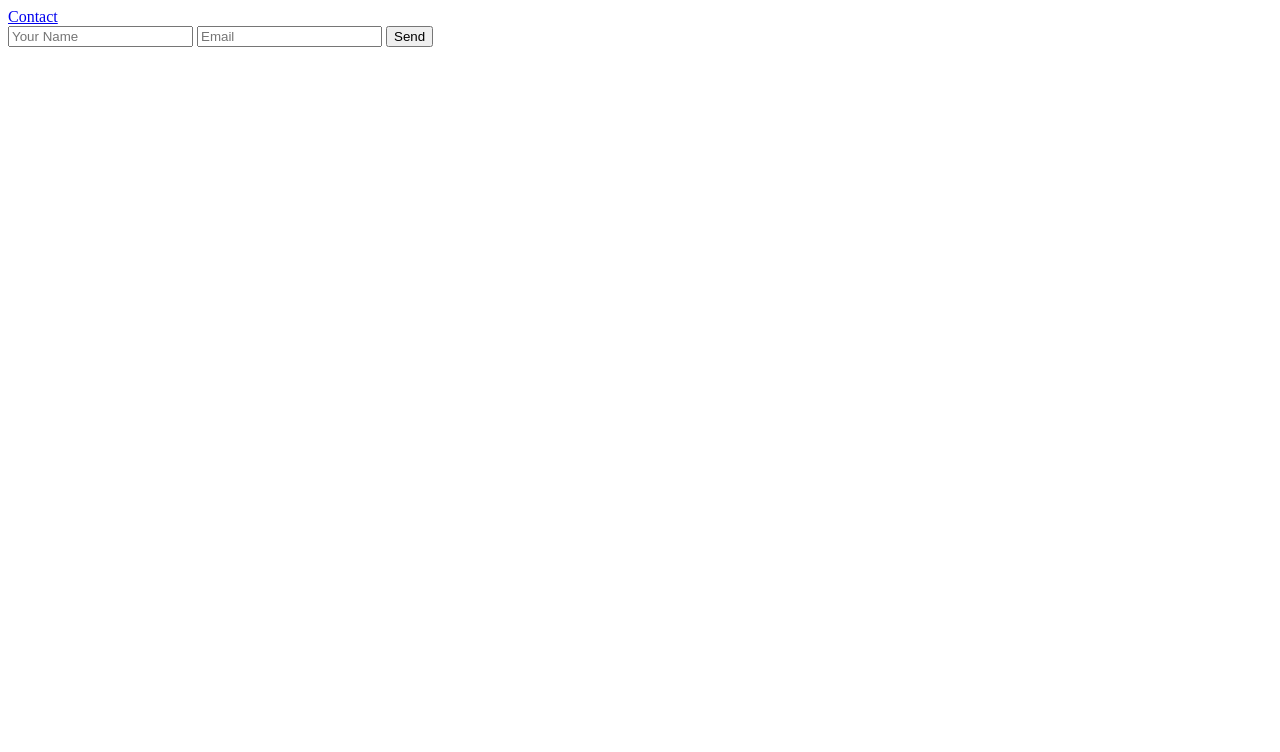
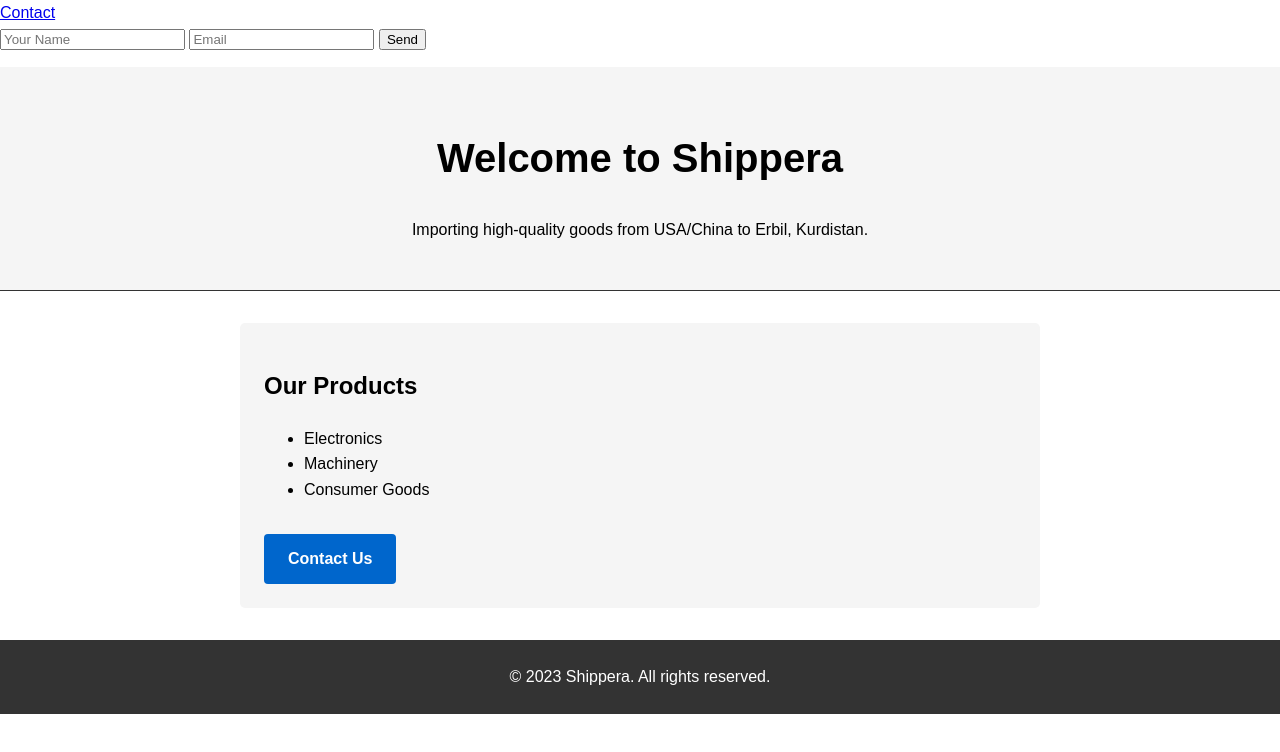
Before and after one commit to Shippera/Shippera.github.io, a plain HTML site: page contact.html in a window 1280 px wide. Drawn offline with Linux system fonts and the light colour scheme.

Commit message:
Update contact.html

```diff
--- a/contact.html
+++ b/contact.html
@@ -4,3 +4,84 @@
   <input type="email" name="email" placeholder="Email" required>
   <button type="submit">Send</button>
 </form>
+<!DOCTYPE html>
+<html>
+<head>
+  <style>
+    :root {
+      --primary: #ffffff;
+      --secondary: #000000;
+      --gray-light: #f5f5f5;
+      --gray-dark: #333333;
+      --accent: #0066cc;
+    }
+    body {
+      font-family: Arial, sans-serif;
+      background: var(--primary);
+      color: var(--secondary);
+      margin: 0;
+      padding: 0;
+      line-height: 1.6;
+    }
+    header {
+      background: var(--gray-light);
+      padding: 2rem;
+      text-align: center;
+      border-bottom: 1px solid var(--gray-dark);
+    }
+    h1 {
+      color: var(--secondary);
+      font-size: 2.5rem;
+    }
+    .container {
+      max-width: 800px;
+      margin: 2rem auto;
+      padding: 0 1rem;
+    }
+    .product-list {
+      background: var(--gray-light);
+      padding: 1.5rem;
+      border-radius: 5px;
+    }
+    .cta-button {
+      display: inline-block;
+      background: var(--accent);
+      color: white !important;
+      padding: 12px 24px;
+      text-decoration: none;
+      border-radius: 4px;
+      font-weight: bold;
+      margin-top: 1rem;
+    }
+    footer {
+      background: var(--gray-dark);
+      color: var(--primary);
+      text-align: center;
+      padding: 1.5rem;
+      margin-top: 2rem;
+    }
+  </style>
+</head>
+<body>
+  <header>
+    <h1>Welcome to Shippera</h1>
+    <p>Importing high-quality goods from USA/China to Erbil, Kurdistan.</p>
+  </header>
+
+  <div class="container">
+    <section class="product-list">
+      <h2>Our Products</h2>
+      <ul>
+        <li>Electronics</li>
+        <li>Machinery</li>
+        <li>Consumer Goods</li>
+      </ul>
+      <a href="contact.html" class="cta-button">Contact Us</a>
+    </section>
+  </div>
+
+  <footer>
+    © 2023 Shippera. All rights reserved.
+  </footer>
+</body>
+</html>
```
